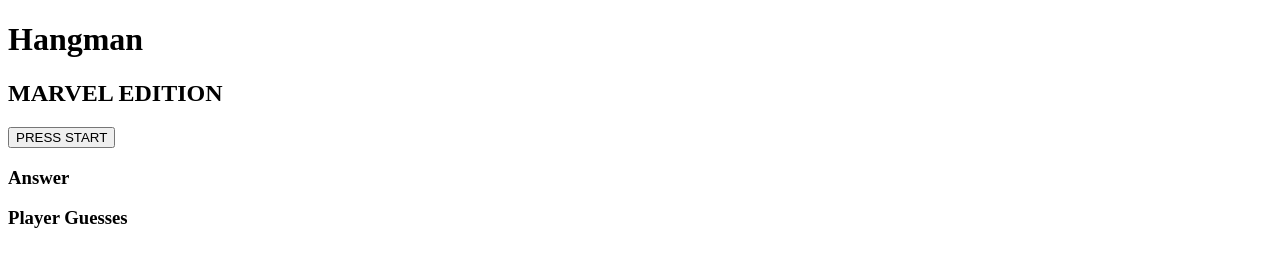
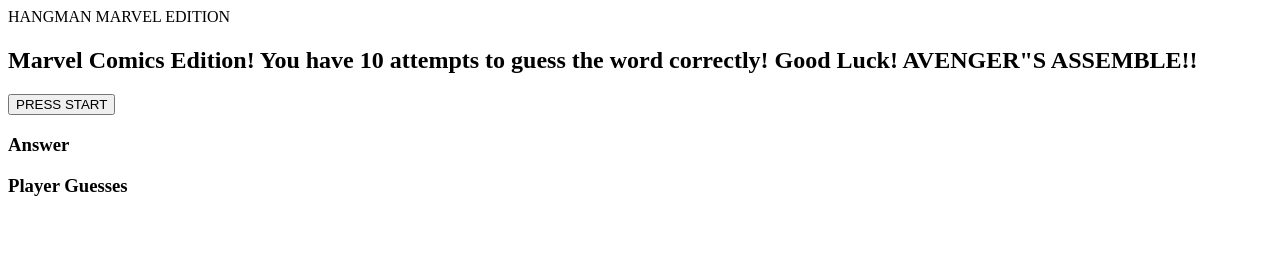
Before and after one commit to JoshBal117/Word_Guess_Game, a plain HTML site: page index.html in a window 1280 px wide. Drawn offline with Linux system fonts and the light colour scheme.

Commit message:
edit html, remove word guess from h2 class, and edit game.js file, shortened code for easier reading

```diff
--- a/assets/javascript/game.js
+++ b/assets/javascript/game.js
@@ -53,6 +53,9 @@ let solved = 0;
 
 //set a string for generating the random word from
 //a list already provided.
+
+
+
 let word = words[Math.floor(Math.random() * words.length)];
 console.log(word)
 //have a blank spaces for the word
--- a/index.html
+++ b/index.html
@@ -3,15 +3,21 @@
 
     <head>
         <meta charset="UTF-8">
-        <title>Word Guess: Marvel Comics Edition!</title>
+        <div class="title">
+            HANGMAN
+            MARVEL EDITION
+        </div>
         <link rel="stylesheet" href="assets/css/style.css">
+        <link rel="stylesheet" href="assets/css/reset.css">
         <script src="assets/javascript/game.js"></script>
     </head>
     <body>
-<!--using Jumbotron as a title-->
-    <div class="jumbotron">
-        <h1 class="text-center">Hangman</h1>
-        <h2 class="text-center">MARVEL EDITION</h2>
+<!--using container as a title bar-->
+    <div class="container">
+        <h1 class="text-center"></h1>
+        <h2 class="text-center"> Marvel Comics Edition!
+            You have 10 attempts to guess the word correctly!
+            Good Luck! AVENGER"S ASSEMBLE!!</h2>
         <button>PRESS START</button>
     </div> <!--placing a container -->
             <div class="container">
@@ -38,18 +44,7 @@
                             </div>
                         </div>
                     </div>
-
-
-
-
-
-
-
                 </div>
             </div>
-
-
-
-
     </body>
 </html>
```
